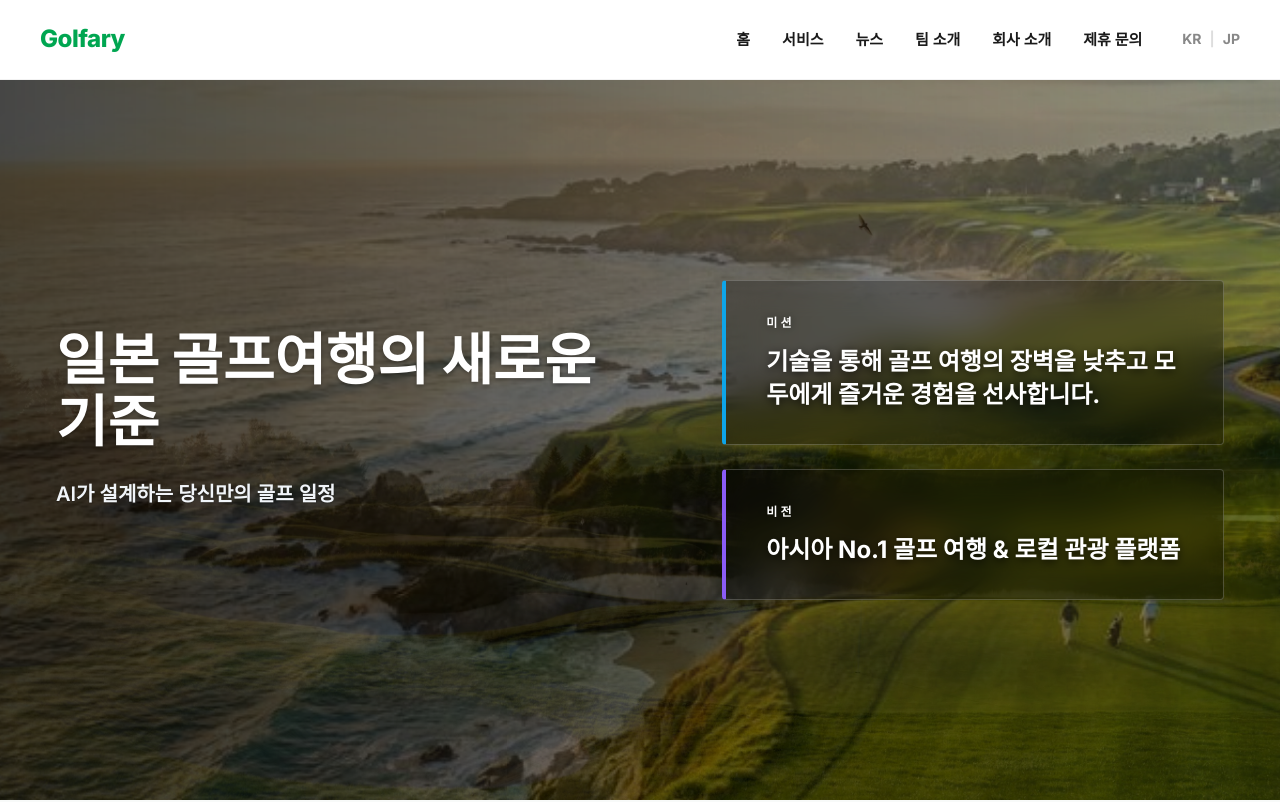
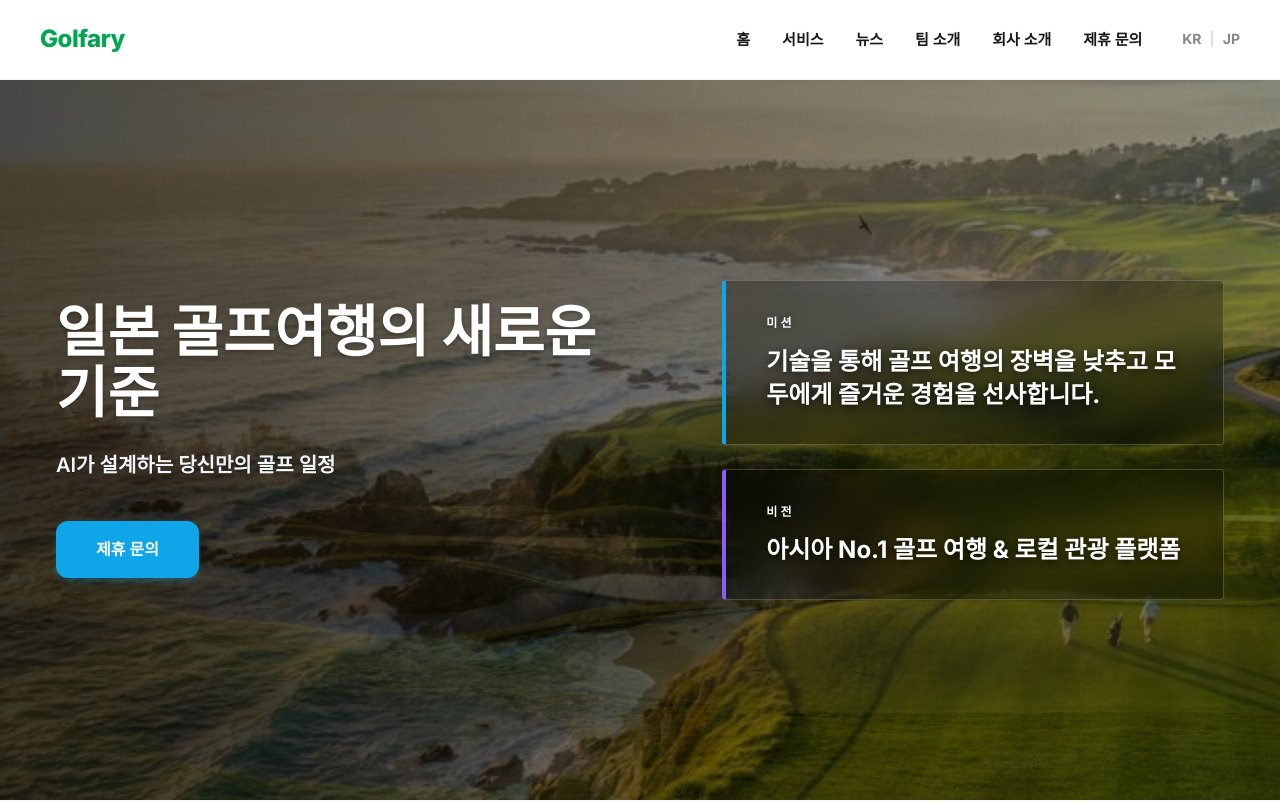
Before and after one commit to Golfary-com/homepage, a Next.js app: page /contact in a window 1280 px wide. Shown: the top 802 px of the page. Built offline with nearby package versions, Linux system fonts and the light colour scheme.

Commit message:
feat: Restore Contact Us button in Hero section

```diff
--- a/src/components/Hero.tsx
+++ b/src/components/Hero.tsx
@@ -1,6 +1,7 @@
 "use client";
 
 import { useState, useEffect } from "react";
+import Link from "next/link";
 import styles from "./Hero.module.css";
 import { Dictionary } from "../types";
 
@@ -41,7 +42,9 @@ export default function Hero({ dict }: { dict: Dictionary }) {
           <h1 className={styles.title}>{dict.hero.slogan}</h1>
           <p className={styles.subtitle}>{dict.hero.subSlogan}</p>
           <div className={styles.actions}>
-            {/* Contact button removed, Service button moved to bottom */}
+            <Link href="/contact" className={styles.ctaPrimary}>
+              {dict.nav.contact}
+            </Link>
           </div>
         </div>
 
```
